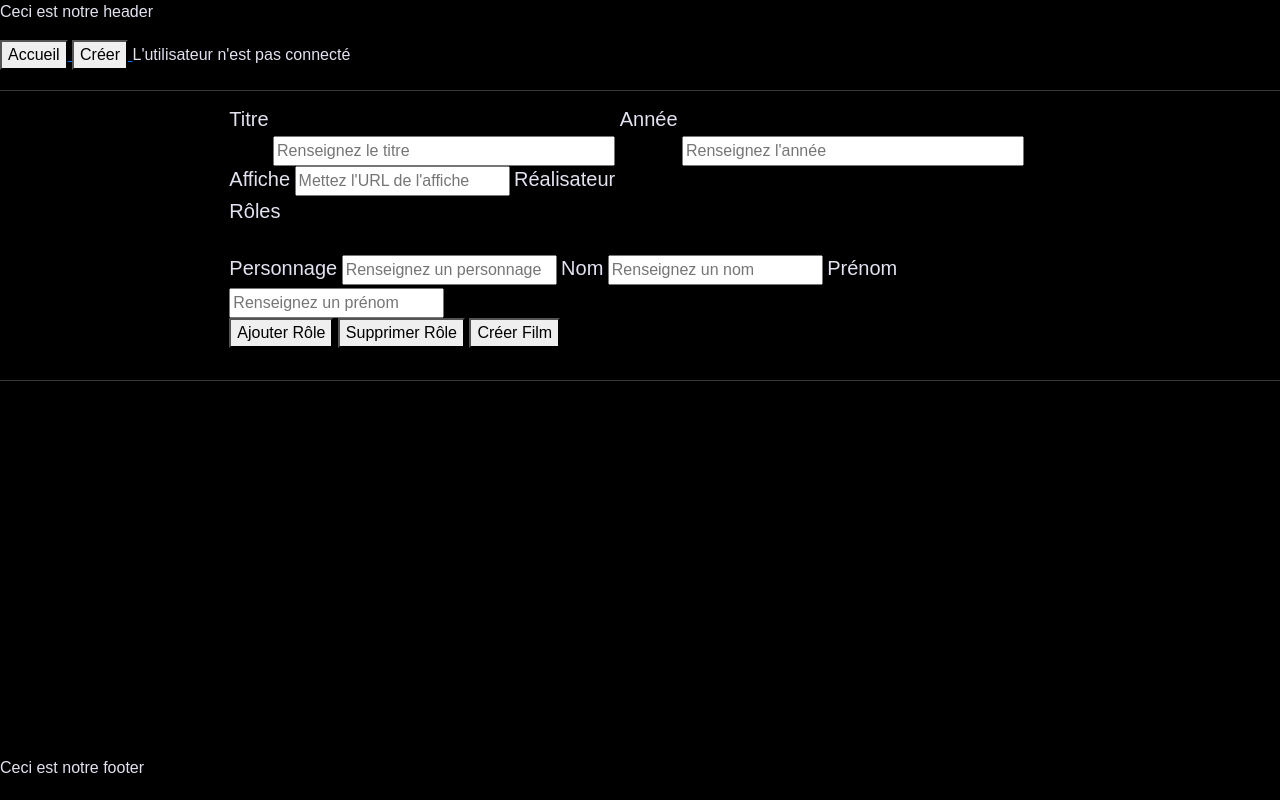
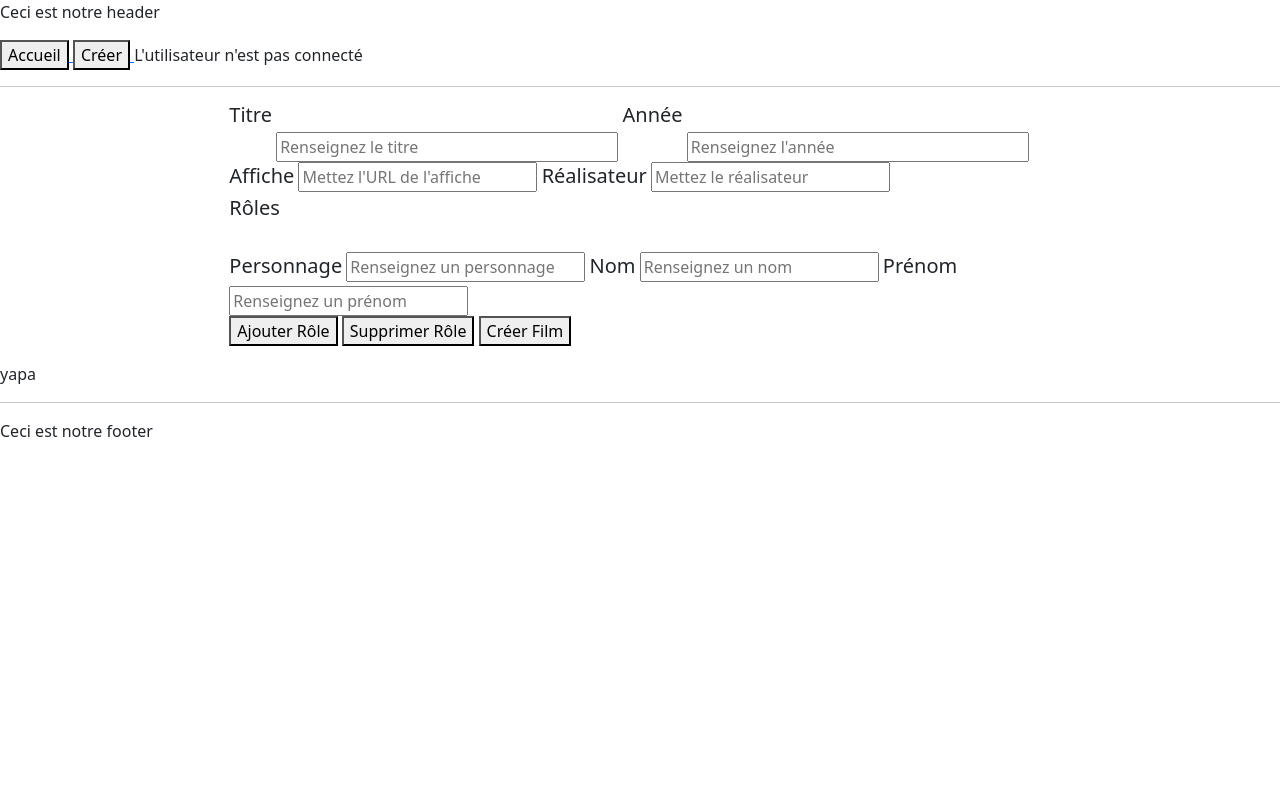
Before and after one commit to EmyLD/ecfCinema, a PHP site: page /creer in a window 1280 px wide. Run offline with PHP 8.4, Linux system fonts and the light colour scheme.

Commit message:
test sur creer.php

```diff
--- a/controller/creer.php
+++ b/controller/creer.php
@@ -1,3 +1,18 @@
 <?php
 
+require_once './model/repository/connexion.php';
+require_once './model/repository/MovieDao.php';
+require_once './model/repository/ActorDao.php';
+require_once './model/repository/RoleDao.php';
+
+require_once './model/entity/Movie.php';
+require_once './model/entity/Actor.php';
+require_once './model/entity/Role.php';
+
 echo $twig->render('creer.html.twig', ['erreur' => 404]);
+
+if (isset($_POST['title'], $_POST['year'], $_POST['poster'], $_POST['director'])) {
+    echo "ya";
+} else if (!isset($_POST['title']) || !isset($_POST['year']) || !isset($_POST['poster']) || !isset($_POST['director'])) {
+    echo "yapa";
+}
--- a/model/repository/MovieDao.php
+++ b/model/repository/MovieDao.php
@@ -38,26 +38,25 @@ class MovieDao
 
 
     //Ajoute 1 film dans la BDD
-    public static function createMovie($postData)
+    public static function createMovie($title, $year, $poster, $director)
     {
-        if (empty($postData['title']) || empty($postData['year']) || empty($postData['poster']) || empty($postData['director']) || empty($postData['roles']) || !is_array($postData['roles'])) {
-            return "Tous les champs doivent être remplis";
-        }
+        // if (empty($_POST['title']) || empty($_POST['year']) || empty($_POST['poster']) || empty($_POST['director']) || empty($_POST['roles']) || !is_array($_POST['roles'])) {
+        //     return "Tous les champs doivent être remplis";
+        // }
 
         //Ajoute le film dans la BDD
-        MovieDao::addOne($postData['title'], $postData['year'], $postData['poster'], $postData['director']);
+        MovieDao::addOne($title, $year, $poster, $director);
         $idMovie = BDD->lastInsertId();
 
         //Parcourt chaque rôle dans le tableau
-        foreach ($postData['roles'] as $role) {
+        foreach ($_POST['roles'] as $role) {
             if (empty($role['character']) || empty($role['name']) || empty($role['firstname'])) {
                 return "Les informations d'un ou plusieurs rôles sont manquantes";
             }
 
             //Ajoute l'acteur dans la BDD
-            ActorDao::addOne($postData['name'], $role['firstname']);
+            ActorDao::addOne($role['name'], $role['firstname']);
             $idActor = BDD->lastInsertId();
-
             //Ajoute le rôle dans la BDD
             RoleDao::addOne($idMovie, $idActor, $role['character']);
 
--- a/view/creer.html.twig
+++ b/view/creer.html.twig
@@ -1,77 +1,59 @@
 <!DOCTYPE html>
 <html lang="en">
 <head>
-    <meta charset="UTF-8" />
-    <meta name="viewport" content="width=device-width, initial-scale=1.0" />
+    <meta charset="UTF-8">
+    <meta name="viewport" content="width=device-width, initial-scale=1.0">
     <title>Accueil</title>
-    <link
-      href="https://cdn.jsdelivr.net/npm/bootstrap@5.3.3/dist/css/bootstrap.min.css"
-      rel="stylesheet"
-      integrity="sha384-QWTKZyjpPEjISv5WaRU9OFeRpok6YctnYmDr5pNlyT2bRjXh0JMhjY6hW+ALEwIH"
-      crossorigin="anonymous"
-    />
-	<link rel="stylesheet" href="./web/css/style.css">
-	<link rel="stylesheet" href="./web/css/home.css">
+    <link href="https://cdn.jsdelivr.net/npm/bootstrap@5.3.3/dist/css/bootstrap.min.css" rel="stylesheet" integrity="sha384-QWTKZyjpPEjISv5WaRU9OFeRpok6YctnYmDr5pNlyT2bRjXh0JMhjY6hW+ALEwIH" crossorigin="anonymous">
 </head>
-
 <body>
 <main>
     {% if message is null %}
     <div class="row align-items-start">
-	<div class="col-2">
-
-	</div>
+        <div class="col-2"></div>
         <div class="col-8">
-		<form action="creer" method="post">
+            <form action="creer" method="post" name="formulaire">
                 <div class="container">
                     <div class="col-12">
                         <label for="title">
                             <h5>Titre</h5><br>
                         </label>
-				<input class="col-5" type="text" placeholder="Renseignez le titre" name="title" required>
-
+                        <input class="col-5" type="text" placeholder="Renseignez le titre" name="title">
                         <label for="year">
                             <h5>Année</h5><br>
                         </label>
-                <input class="col-5" type="text" placeholder="Renseignez l'année" name="year" required>
+                        <input class="col-5" type="text" placeholder="Renseignez l'année" name="year">
                     </div>
                     <label for="poster">
                         <h5>Affiche</h5>
                     </label>
-                <input type="text" placeholder="Mettez l'URL de l'affiche" name="poster" required>
-
+                    <input type="text" placeholder="Mettez l'URL de l'affiche" name="poster">
                     <label for="director">
                         <h5>Réalisateur</h5>
                     </label>
-
+                    <input type="text" placeholder="Mettez le réalisateur" name="director">
                     <div id="roles">
                         <h5>Rôles</h5><br>
                         <label for="character1">
                             <h5>Personnage</h5>
                         </label>
-                    <input type="text" placeholder="Renseignez un personnage" name="character[]" required>
-
+                        <input type="text" placeholder="Renseignez un personnage" name="character[]">
                         <label for="name1">
                             <h5>Nom</h5>
                         </label>
-                    <input type="text" placeholder="Renseignez un nom" name="name[]" required>
-
+                        <input type="text" placeholder="Renseignez un nom" name="name[]">
                         <label for="firstname1">
                             <h5>Prénom</h5>
                         </label>
-                    <input type="text" placeholder="Renseignez un prénom" name="firstname[]" required>
+                        <input type="text" placeholder="Renseignez un prénom" name="firstname[]">
                     </div>
-
                     <button type="button" onclick="addRole()">Ajouter Rôle</button>
                     <button type="button" onclick="removeRole()">Supprimer Rôle</button>
-
                     <button type="submit">Créer Film</button>
                 </div>
             </form>
         </div>
-		<div class="col-2">
-
-		</div>
+        <div class="col-2"></div>
     </div>
     {% else %}
     <div>
@@ -98,17 +80,14 @@
                     <b>Personnage</b>
                 </label>
                 <input type="text" placeholder="Enter Character" name="character[]" required>
-
                 <label for="name${roleCount}">
                     <b>Nom</b>
                 </label>
                 <input type="text" placeholder="Enter Name" name="name[]" required>
-
                 <label for="firstname${roleCount}">
                     <b>Prénom</b>
                 </label>
                 <input type="text" placeholder="Enter Firstname" name="firstname[]" required>
-
                 <button type="button" onclick="removeRole(${roleCount})">Supprimer</button>
             </div>
         `;
@@ -121,10 +100,6 @@
         roleToRemove.parentNode.removeChild(roleToRemove);
     }
 </script>
-    <script
-      src="https://cdn.jsdelivr.net/npm/bootstrap@5.3.3/dist/js/bootstrap.bundle.min.js"
-      integrity="sha384-YvpcrYf0tY3lHB60NNkmXc5s9fDVZLESaAA55NDzOxhy9GkcIdslK1eN7N6jIeHz"
-      crossorigin="anonymous"
-    ></script>
+<script src="https://cdn.jsdelivr.net/npm/bootstrap@5.3.3/dist/js/bootstrap.bundle.min.js" integrity="sha384-YvpcrYf0tY3lHB60NNkmXc5s9fDVZLESaAA55NDzOxhy9GkcIdslK1eN7N6jIeHz" crossorigin="anonymous"></script>
 </body>
 </html>
--- a/view/web/css/home.css
+++ /dev/null
@@ -1,4 +0,0 @@
-#img_movie{
-    width: 100%;
-    height: 100%;
-}
--- a/view/web/css/style.css
+++ /dev/null
@@ -1,17 +0,0 @@
-body {
-   color: rgb(226, 226, 240);
-   background-color: black;
-   font-family: 'Ubuntu', sans-serif;
-   margin: 0px;
-}
-
-header,
-footer {
-   width: 100%;
-   margin-bottom: 20px;
-}
-
-footer {
-   position: fixed;
-   bottom: 0px;
-}
```
Lines whose indentation alone changed are shown as unchanged.
